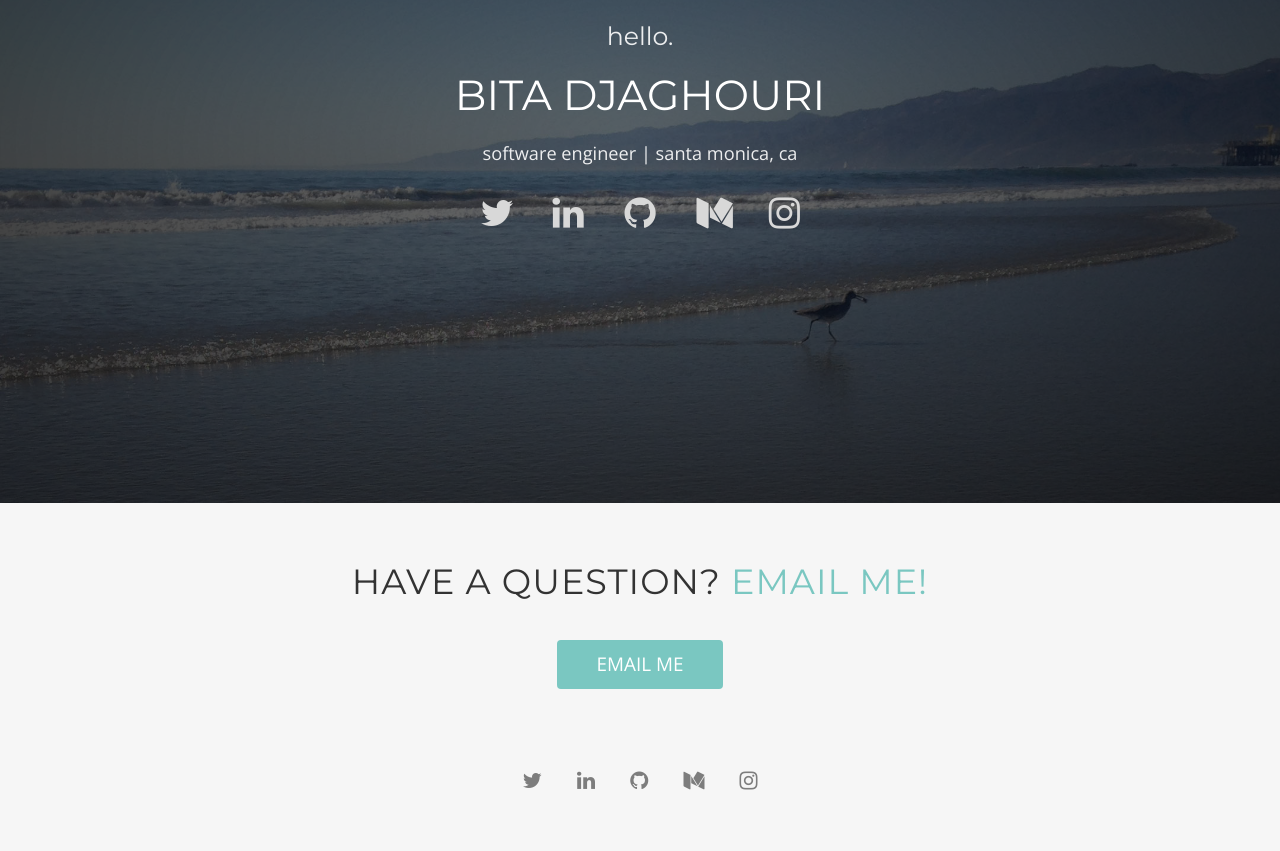
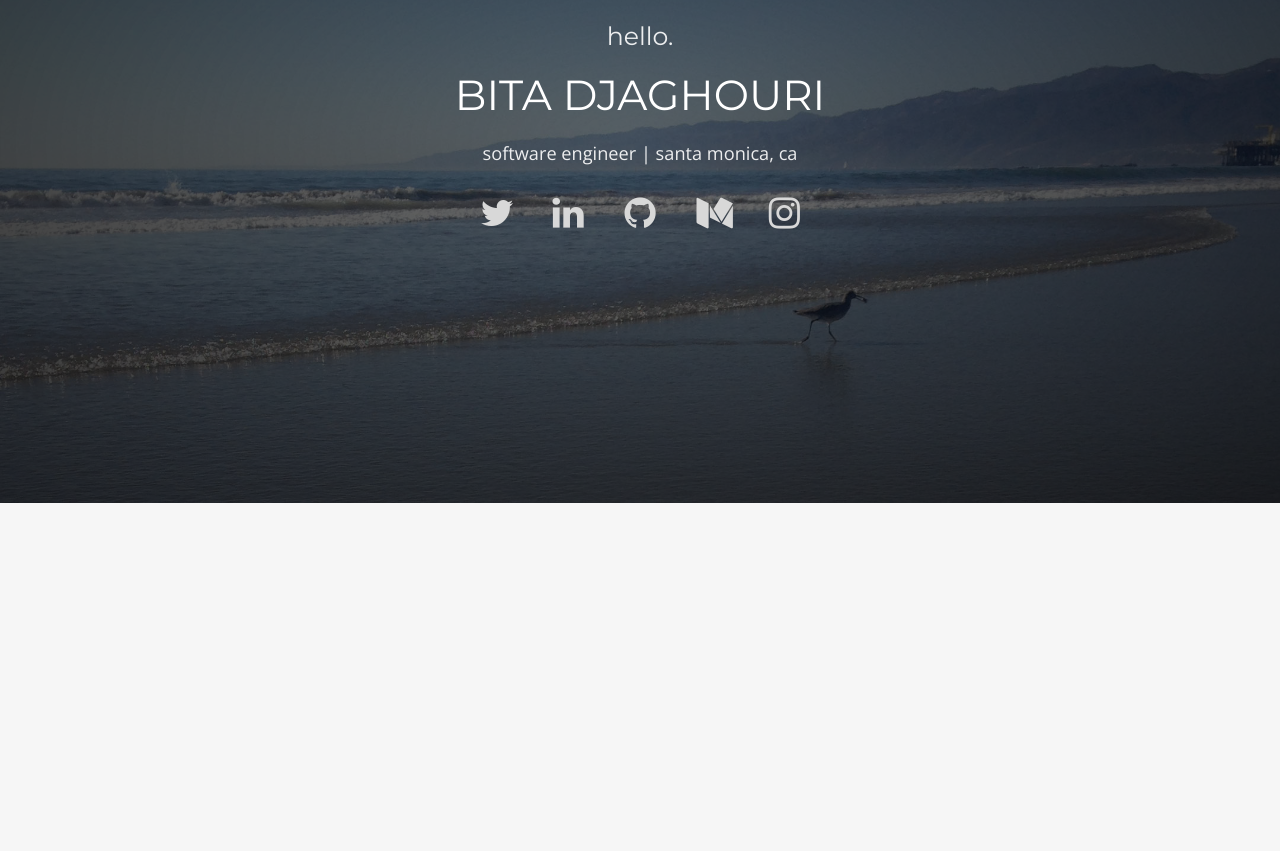
Before and after one commit to bitadj/bitadj.github.io, a plain HTML site: page index.html in a window 1280 px wide. Shown: the part 297-1148 px from the top of the page. After the commit the page ends 800 px from the top, so only its background shows below. Drawn offline with nearby package versions, Linux system fonts and the light colour scheme.

Commit message:
got rid of contact section

```diff
--- a/index.html
+++ b/index.html
@@ -372,7 +372,7 @@
 
   <!-- Call to Action
     ================================================== -->
-  <section class="cta text-center" id="contact">
+  <!-- <section class="cta text-center" id="contact">
 
     <div class="container">
 
@@ -394,7 +394,7 @@
                   maxlength="999" style="resize:none"></textarea>
               </div>
               <div id="success" height="100px"></div>
-              <!-- For success/fail messages -->
+              <!-- For success/fail messages
               <footer class="submit-button">
                 <button type="submit">Send your message</button>
               </footer>
@@ -406,7 +406,7 @@
 
     </div>
 
-  </section>
+  </section> -->
 
 
   <!-- twitter
@@ -437,7 +437,7 @@
 -->
 
 
-  <section class="cta text-center" id="contact contact-footer" style="padding-top: 0">
+  <!-- <section class="cta text-center" id="contact contact-footer" style="padding-top: 0"> -->
 
     <!--<div class="container">
 
@@ -448,7 +448,7 @@
               <a class="btn tooltips" href="img/bitadj_resume.pdf" target="_blank" type="button" role="button" data-toggle="tooltip" data-placement="top" title="View"><i class="fa fa-search"></i></a></p>
           </div>
         </div>-->
-
+<!--
     <br>
     <div class="row">
       <div class="col-lg-12 text-center">
@@ -461,7 +461,7 @@
     </div>
 
     </div>
-  </section>
+  </section> -->
 
 
   <!-- Bootstrap core JavaScript
```
